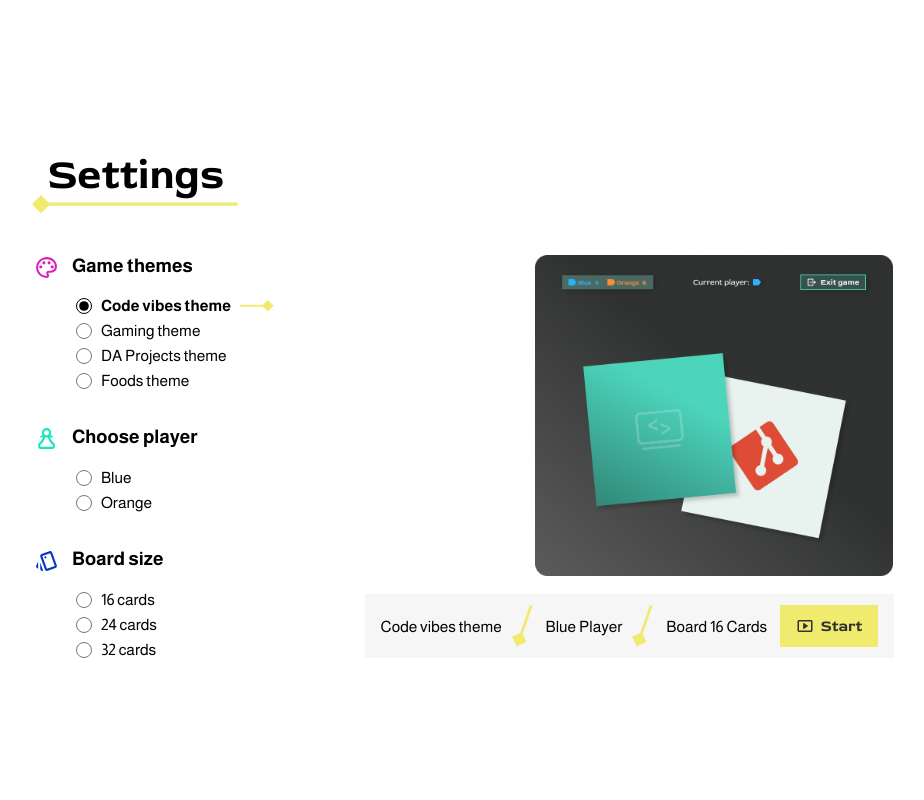
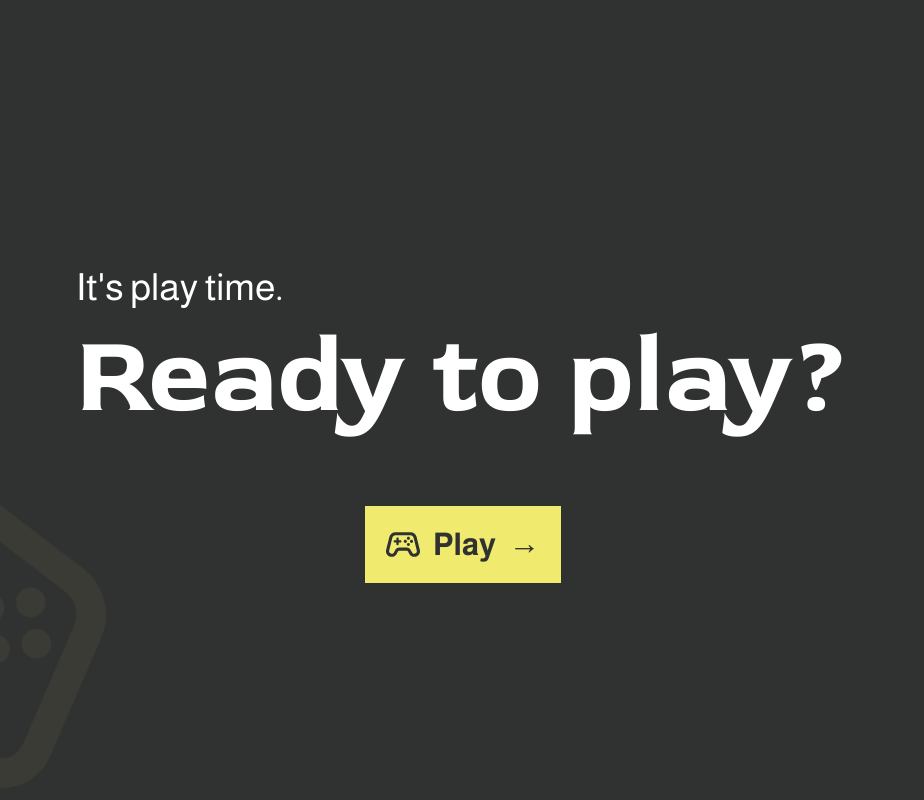
Before and after one commit to Charrath/memory-game, a website built with Vite: page index.html in a window 1280 px wide. Shown: the whole page, without its empty margins (177-1101 px from the left). Built offline with nearby package versions, Linux system fonts and the light colour scheme.

Commit message:
refactor: improve home screen layout with CSS Grid

```diff
--- a/index.html
+++ b/index.html
@@ -9,14 +9,13 @@
   </head>
   <body>
     <main>
-      <section id="home-screen" class="home" hidden>
-        <header>
+
+      <section id="home-screen" class="home">
+        <header class="home__header">
           <p class="home__subtitle">It's play time.</p>
           <h1 class="home__title">Ready to play?</h1>
         </header>
-
         <div class="home__decoration game-controller" aria-hidden="true"></div>
-
         <button class="home__button button button--primary" type="button">
           <span
             class="home__button-icon game-controller"
@@ -27,7 +26,7 @@
         </button>
       </section>
 
-      <section id="settings-screen" class="settings">
+      <section id="settings-screen" class="settings" hidden>
         <div class="settings__content">
           <header>
             <h1 class="settings__title">Settings</h1>
@@ -37,12 +36,13 @@
               alt=""
             />
           </header>
+
           <form class="settings__form">
+
             <fieldset class="settings__fieldset">
               <legend class="settings__legend settings__legend--themes">
                 Game themes
               </legend>
-
               <div class="settings__options">
                 <label class="settings__option">
                   <input type="radio" name="theme" value="coding" checked />
@@ -65,11 +65,11 @@
                 </label>
               </div>
             </fieldset>
+
             <fieldset class="settings__fieldset">
               <legend class="settings__legend settings__legend--player">
                 Choose player
               </legend>
-
               <div class="settings__options">
                 <label class="settings__option">
                   <input type="radio" name="player" value="blue" />
@@ -82,6 +82,7 @@
                 </label>
               </div>
             </fieldset>
+
             <fieldset class="settings__fieldset">
               <legend class="settings__legend settings__legend--board">
                 Board size
@@ -101,7 +102,9 @@
                 </label>
               </div>
             </fieldset>
+
             <div class="settings__preview-themes"></div>
+
             <div class="settings__chosen-settings">
               <span>Code vibes theme</span>
               <img
@@ -121,9 +124,11 @@
                 <span> Start </span>
               </button>
             </div>
+
           </form>
         </div>
       </section>
+
     </main>
     <!-- <section id="field">
       <button class="card">
--- a/src/scss/pages/_home.scss
+++ b/src/scss/pages/_home.scss
@@ -2,16 +2,20 @@
 
 .home {
   position: relative;
+
+  display: grid;
+  grid-template-rows: 1.18fr auto auto 0.9fr;
+  justify-items: center;
+  align-content: center;
+  row-gap: a.scale(80px);
+
   color: rgba(255, 255, 255, 1);
-
   background-color: rgba(48, 49, 49, 1);
   overflow: hidden;
 
-   header {
-    position: absolute;
-    top: 33%;
-    left: 50%;
-    transform: translateX(-50%);
+  &__header {
+    grid-row: 2;
+    z-index: 1;
   }
 
   &__subtitle {
@@ -22,7 +26,6 @@
   &__title {
     font-size: a.scale(140px);
     font-weight: 700;
-
     white-space: nowrap;
   }
 
@@ -31,20 +34,19 @@
 
     width: a.scale(415px);
 
-    bottom: a.scale(80px);
+    bottom: a.scale(82px);
     left: a.scale(-40px);
 
     color: rgba(240, 234, 110, 1);
     opacity: 0.05;
 
     transform: rotate(37.42deg);
+    pointer-events: none;
   }
 
   &__button {
-    position: absolute;
-    top: 63.77%;
-    left: 50%;
-    transform: translateX(-50%);
+    grid-row: 3;
+    z-index: 1;
 
     gap: a.scale(16px);
 
@@ -53,10 +55,10 @@
 
     font-size: a.scale(40px);
 
-    transition: transform 0.3s ease;
+    transition: scale 0.3s ease;
 
     &:hover {
-      transform: translateX(-50%) scale(1.05);
+      scale: 1.05;
 
       .home__button-icon {
         transform: rotate(-25deg);
```
